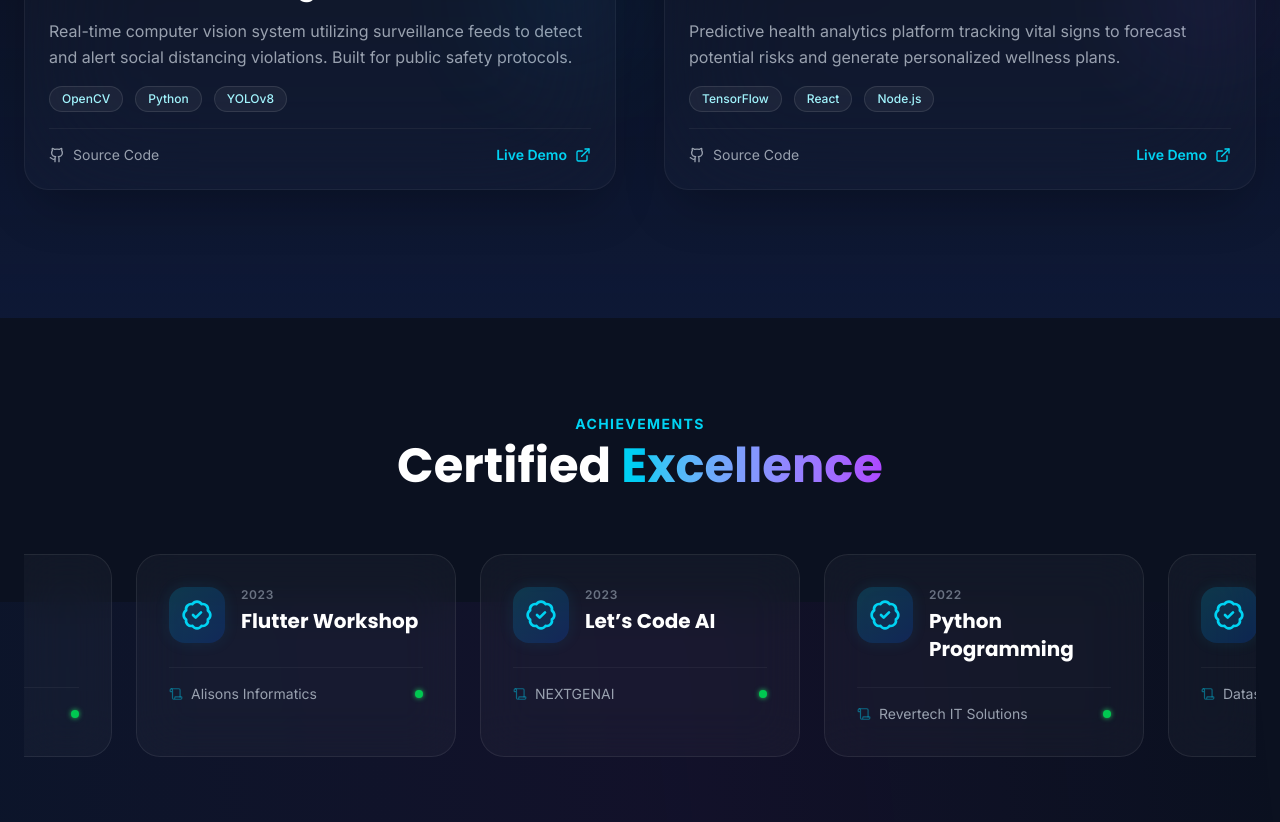
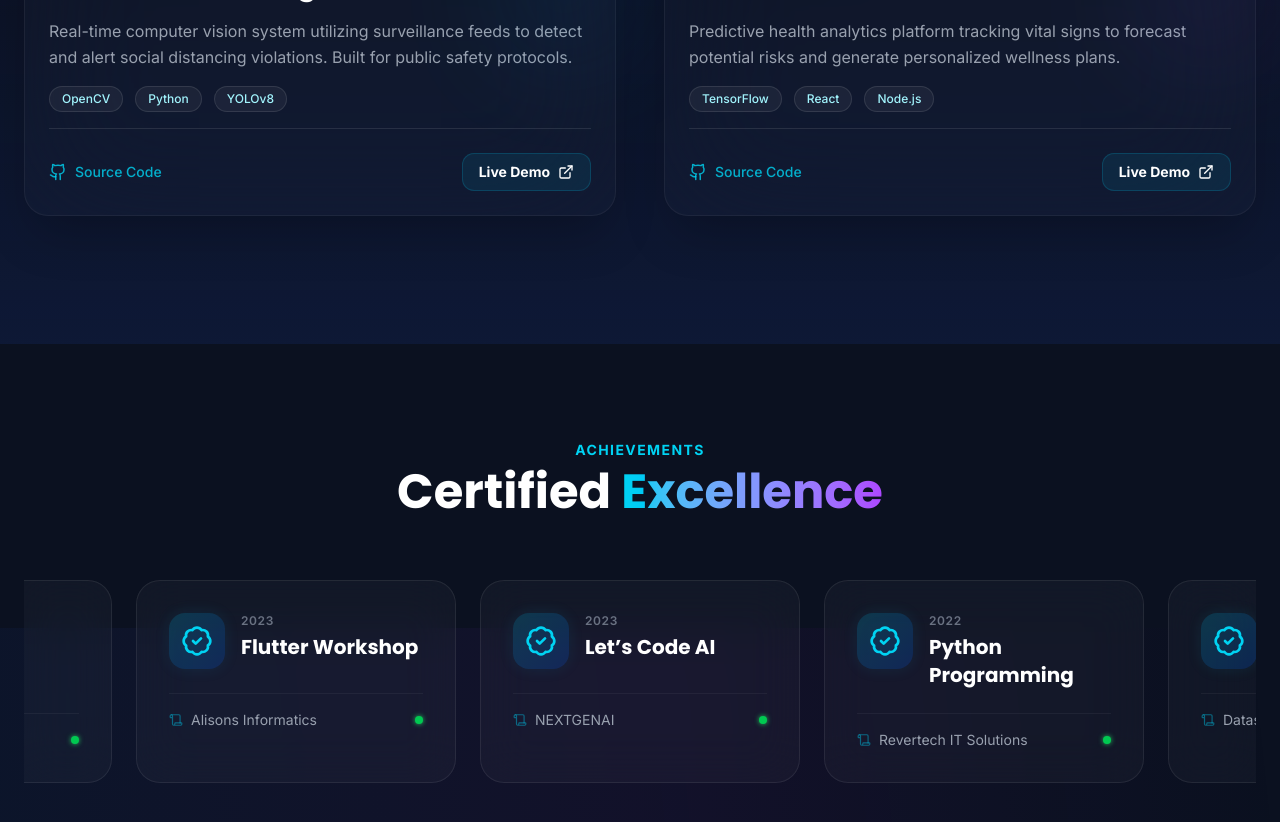
Before and after one commit to derlinshaju2/Derrepo, a Next.js app: page / in a window 1280 px wide. Shown: the part 3540-4362 px from the top of the page. Built offline with nearby package versions, Linux system fonts and the light colour scheme.

Commit message:
Fix source code link visibility and add actual repo URL in Projects section

```diff
--- a/src/components/Projects.tsx
+++ b/src/components/Projects.tsx
@@ -97,13 +97,19 @@ export default function Projects({ onViewProject }: ProjectsProps) {
                                     </div>
                                 </div>
 
-                                <div className="flex justify-between items-center pt-4 border-t border-white/5 mt-auto">
-                                    <a href="#" className="flex items-center gap-2 text-sm text-gray-400 hover:text-white transition-colors">
-                                        <Github size={16} /> Source Code
+                                <div className="flex flex-col sm:flex-row justify-between items-start sm:items-center gap-4 pt-6 border-t border-white/10 mt-auto">
+                                    <a
+                                        href="https://github.com/derlinshaju2/Derrepo"
+                                        target="_blank"
+                                        rel="noopener noreferrer"
+                                        className="flex items-center gap-2 text-sm text-cyan-400/80 hover:text-cyan-400 transition-all font-medium py-1"
+                                    >
+                                        <Github size={18} />
+                                        <span>Source Code</span>
                                     </a>
                                     <button
                                         onClick={() => project.id === "socialsense" && onViewProject?.("socialsense")}
-                                        className="flex items-center gap-2 text-sm font-semibold text-cyan-400 hover:text-cyan-300 transition-colors"
+                                        className="flex items-center gap-2 text-sm font-bold text-white bg-cyan-500/10 hover:bg-cyan-500/20 border border-cyan-500/20 px-4 py-2 rounded-xl transition-all w-full sm:w-auto justify-center"
                                     >
                                         Live Demo <ExternalLink size={16} />
                                     </button>
```
